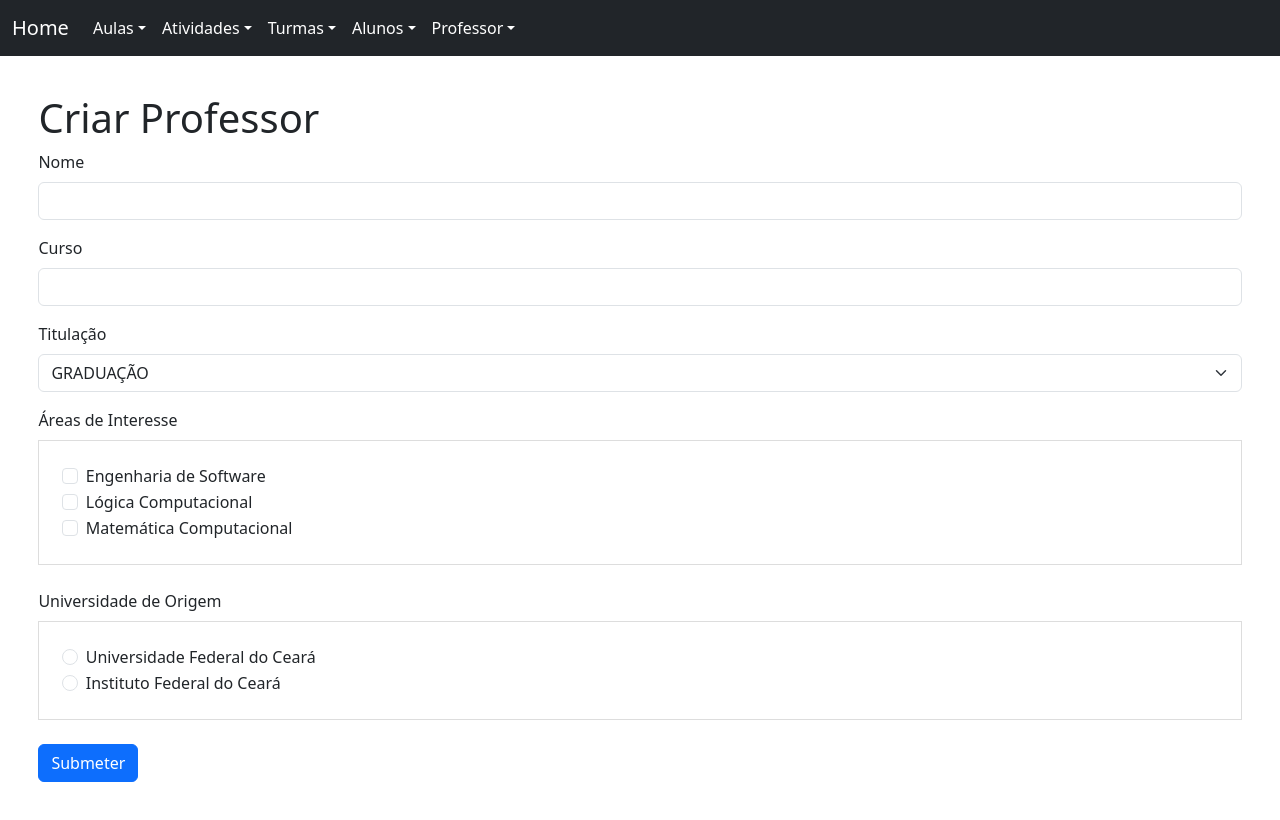
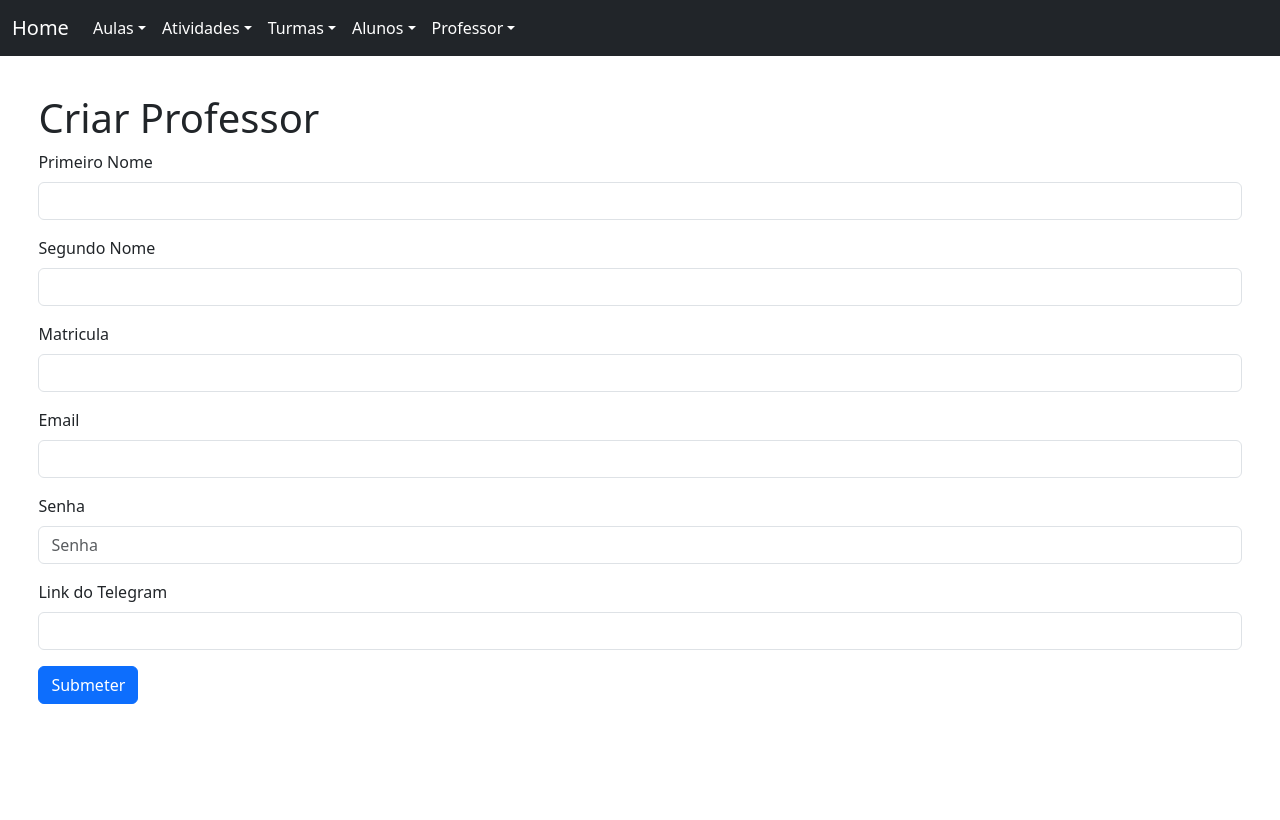
Before and after one commit to Framks/gestao-de-feedback-academico, a React (Create React App) app in the folder frontend/: page /professor/criar in a window 1280 px wide. Built offline with nearby package versions, Linux system fonts and the light colour scheme.

Commit message:
Adcionando Criar Professor

```diff
--- a/frontend/src/components/modelos/professor/Criar.js
+++ b/frontend/src/components/modelos/professor/Criar.js
@@ -3,45 +3,42 @@ import ProfessorSevice from "../../services/ProfessorService";
 
 const CriarProfessor = () =>{
 
-    const[nome,setNome] = useState("")
-    const[curso, setCurso] = useState("")
-    const[titulacao, setTitulacao] = useState("GRADUACAO")
-    const [ai, setAi] = useState({es:false, lc:false, md:false,al:false}) //ai = área de interesse
-    const [universidade, setUniversidade] = useState({ifce:false,ufc:false})
+    const[primeiroNome,setPNome] = useState("")
+    const[segundoNome,setSNome] = useState("")
+    const role = "PROFESSOR"
+    const[matricula, setMatricula] = useState(0)
+    const[email, setEmail] = useState("")
+    const[senha, setSenha] = useState("")
+    const[link, setLink] = useState("")
 
-    const handleRadio = (event) => {
-        const reset = {ufc:false,ifce:false}
-        setUniversidade({
-            ...reset,
-            [event.target.value]:event.target.checked
-        })
+    const handleInputPNome = (event) => {
+        setPNome(event.target.value)
     }
 
-    const handleCheckbox = (event) => {
-        setAi(
-            {
-                ...ai,
-                [event.target.name]:event.target.checked
-            }
-        )
+    const handleInputSNome = (event) => {
+        setSNome(event.target.value)
     }
 
-    const handleInputNome = (event) => {
-        setNome(event.target.value)
+    const handleInputMatricula = (event) => {
+        setMatricula(event.target.value)
     }
 
-    const handleInputCurso = (event) => {
-        setCurso(event.target.value)
+    const handleInputEmail = (event) => {
+        setEmail(event.target.value)
     }
 
-    const handleSelect = (event) => {
-        setTitulacao(event.target.value)
+    const handleInputSenha =(event) =>{
+        setSenha(event.target.value)
+    }
+
+    const handleInputLink = (event) => {
+        setLink(event.target.value)
     }
 
     const handleSubmit = (event) => {
         event.preventDefault()
-        let professor = { nome: nome, curso: curso, titulacao: titulacao,ai: ai,universidade: universidade }
-        ProfessorSevice.post(professor, (log) => {console.log(log)})
+        let professor = { segundoNome: segundoNome, role:role, primeiroNome: primeiroNome, matricula: matricula, email: email, senha : senha, linkTelegram: link}
+        ProfessorSevice.postProfessors(professor, (log) => {console.log(log)})
     }
 
     return (
@@ -50,134 +47,70 @@ const CriarProfessor = () =>{
             <form className="form-content" onSubmit={handleSubmit}>
 
                 <div className="mb-3">
-                    <label className="form-label" htmlFor="inputNome">Nome</label>
+                    <label className="form-label" htmlFor="inputPNome"> Primeiro Nome</label>
                     <input
                         className="form-control"
                         type="text"
-                        name="nome"
-                        id="inputNome"
-                        onChange={handleInputNome}
+                        name="primeiroNome"
+                        id="inputPNome"
+                        onChange={handleInputPNome}
                     />
                 </div>
 
                 <div className="mb-3">
-                    <label className="form-label" htmlFor="inputCurso">Curso</label>
+                    <label className="form-label" htmlFor="inputSNome"> Segundo Nome</label>
                     <input
                         className="form-control"
                         type="text"
-                        name="curso"
-                        id="inputCurso"
-                        onChange={handleInputCurso}
+                        name="segundoNome"
+                        id="inputSNome"
+                        onChange={handleInputSNome}
                     />
                 </div>
 
                 <div className="mb-3">
-                    <label className="form-label" htmlFor="selectTitulacao">Titulação</label>
-                    <select
-                        className="form-select"
-                        value={titulacao}
-                        id="selectTitulacao"
-                        onChange={handleSelect}
-                    >
-                        <option value="GRADUACAO">GRADUAÇÃO</option>
-                        <option value="MESTRADO">MESTRADO</option>
-                        <option value="DOUTORADO">DOUTORADO</option>
-                    </select>
+                    <label className="form-label" htmlFor="inputMatricula">Matricula</label>
+                    <input
+                        className="form-control"
+                        type="number"
+                        name="matricula"
+                        id="inputMatricula"
+                        onChange={handleInputMatricula}
+                    />
                 </div>
 
-                <div>
-                <label className="form-label">Áreas de Interesse</label>
-                <fieldset className="scheduler-border">
-                    <div className="form-check">
+                <div className="mb-3">
+                    <label className="form-label" htmlFor="inputEmail">Email</label>
                     <input
-                            id="idES"
-                            type="checkbox"
-                            className="form-check-input"
-                            checked={ai.es}
-                            onChange={handleCheckbox}
-                            name="es"
+                        className="form-control"
+                        type="email"
+                        name="email"
+                        id="inputEmail"
+                        onChange={handleInputEmail}
                     />
-                        <label
-                            htmlFor="idES"
-                            className="form-check-label"
-                        >
-                            Engenharia de Software
-                        </label>
-                    </div>
-                    <div className="form-check">
-                        <input
-                            id="idLC"
-                            type="checkbox"
-                            className="form-check-input"
-                            checked={ai.lc}
-                            onChange={handleCheckbox}
-                            name="lc"
-                        />
-                        <label
-                            htmlFor="idLC"
-                            className="form-check-label"
-                        >
-                            Lógica Computacional
-                        </label>
-                    </div>
-                    <div className="form-check">
-                        <input
-                            id="idMC"
-                            type="checkbox"
-                            className="form-check-input"
-                            checked={ai.md}
-                            onChange={handleCheckbox}
-                            name="md"
-                        />
-                        <label
-                            htmlFor="idMC"
-                            className="form-check-label"
-                        >
-                            Matemática Computacional
-                        </label>
-                    </div>
-                </fieldset>
                 </div>
 
-                <div>
-                <label className="form-label">Universidade de Origem</label>
-                <fieldset className="scheduler-border">
-                    <div className="form-check">
+                <div className="mb-3">
+                    <label className="form-label" htmlFor="inputESenha">Senha</label>
                     <input
-                            id="idUFC"
-                            className="form-check-input"
-                            type="radio"
-                            name="universidade"
-                            checked={universidade.ufc}
-                            value="ufc"
-                            onChange={handleRadio}
+                        className="form-control"
+                        placeholder="Senha"
+                        type="password"
+                        name="senha"
+                        id="inputESenha"
+                        onChange={handleInputSenha}
                     />
-                        <label
-                            htmlFor="idUFC"
-                            className="form-check-label"
-                        >
-                            Universidade Federal do Ceará
-                        </label>
                 </div>
 
-                    <div className="form-check">
+                <div className="mb-3">
+                    <label className="form-label" htmlFor="inputLink">Link do Telegram</label>
                     <input
-                            id="idIFCE"
-                            className="form-check-input"
-                            type="radio"
-                            name="universidade"
-                            checked={universidade.ifce}
-                            value="ifce"
-                            onChange={handleRadio}
+                        className="form-control"
+                        type="text"
+                        name="link"
+                        id="inputLink"
+                        onChange={handleInputLink}
                     />
-                        <label
-                            htmlFor="idIFCE"
-                            className="form-check-label"
-                        >
-                            Instituto Federal do Ceará
-                        </label>
-                    </div>
-                </fieldset>
                 </div>
 
                 <div className="div-button-submit">
@@ -189,7 +122,6 @@ const CriarProfessor = () =>{
                         Submeter
                     </button>
                 </div>
-
             </form>
         </div>
 
--- a/frontend/src/components/modelos/professor/Listar.js
+++ b/frontend/src/components/modelos/professor/Listar.js
@@ -19,7 +19,6 @@ const ListarProfessor = () => {
   )
 
   const handleLink = (professor)  => {
-    console.log(professor)
     if(professor.hasOwnProperty('linkTelegram') && professor.linkTelegram !== null){
         return(<>{professor.linkTelegram}</>)
     }else{
--- a/frontend/src/components/services/ProfessorService.js
+++ b/frontend/src/components/services/ProfessorService.js
@@ -9,6 +9,16 @@ class ProfessorSevice{
         .then( response => {callback(response.data)})
         .catch(error => console.log(error));
     }
+
+    static postProfessors(novo, callback){
+        axios.post(URL, novo)
+        .then(response => {
+            callback(response.data)
+        })
+        .catch(error => {
+            console.log(error)
+        })
+    }
 }
 
 export default ProfessorSevice;
```
Lines whose indentation alone changed are shown as unchanged.
